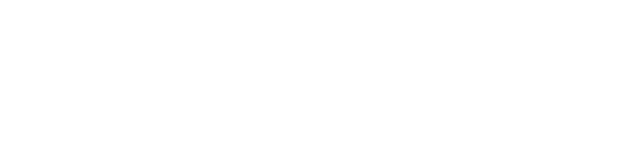
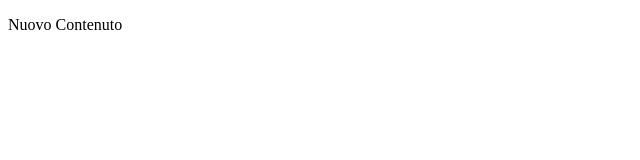
Before and after one commit to giuseppefigliuolo/git-course, a plain HTML site: page index.html in a window 1280 px wide. Shown: the whole page, without its empty margins (0-640 px from the left). Drawn offline with Linux system fonts and the light colour scheme.

Commit message:
aggiunto style

```diff
--- a/index.html
+++ b/index.html
@@ -5,5 +5,7 @@
     <meta name="viewport" content="width=device-width, initial-scale=1.0" />
     <title>Document</title>
   </head>
-  <body></body>
+  <body>
+    <p>Nuovo Contenuto</p>
+  </body>
 </html>
--- /dev/null
+++ b/style.css
@@ -0,0 +1,3 @@
+body {
+  color: red;
+}
```
